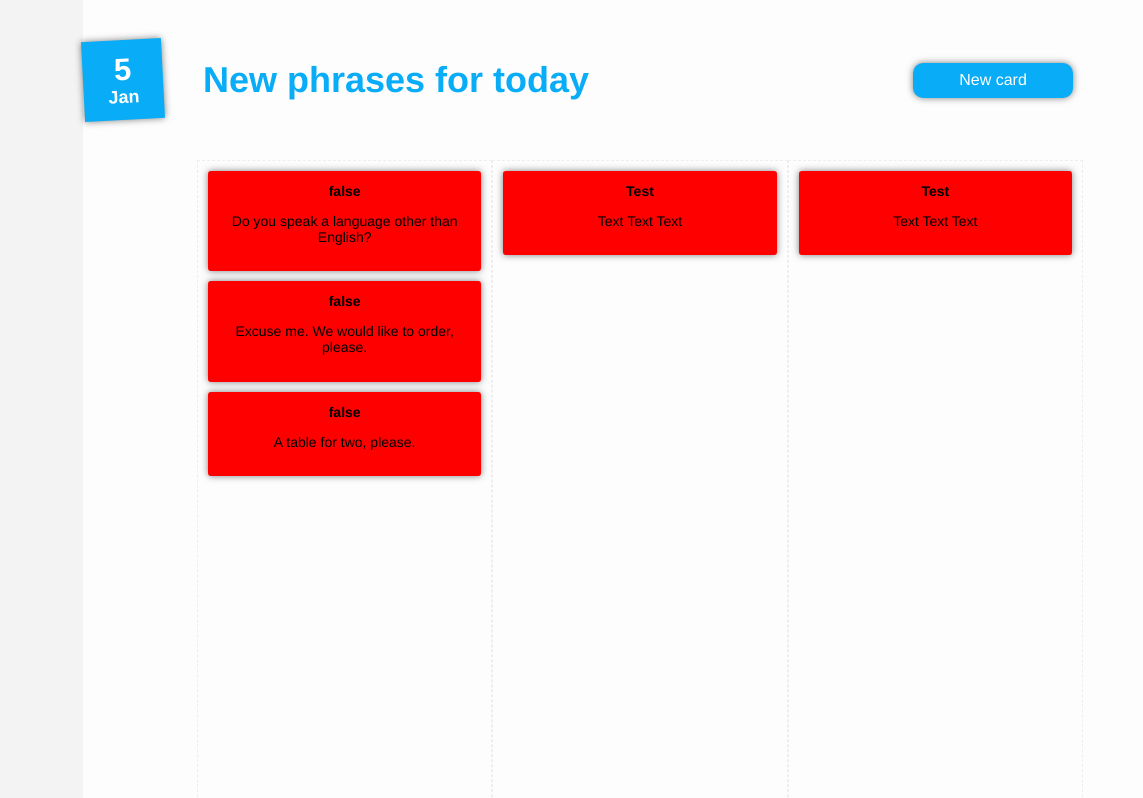
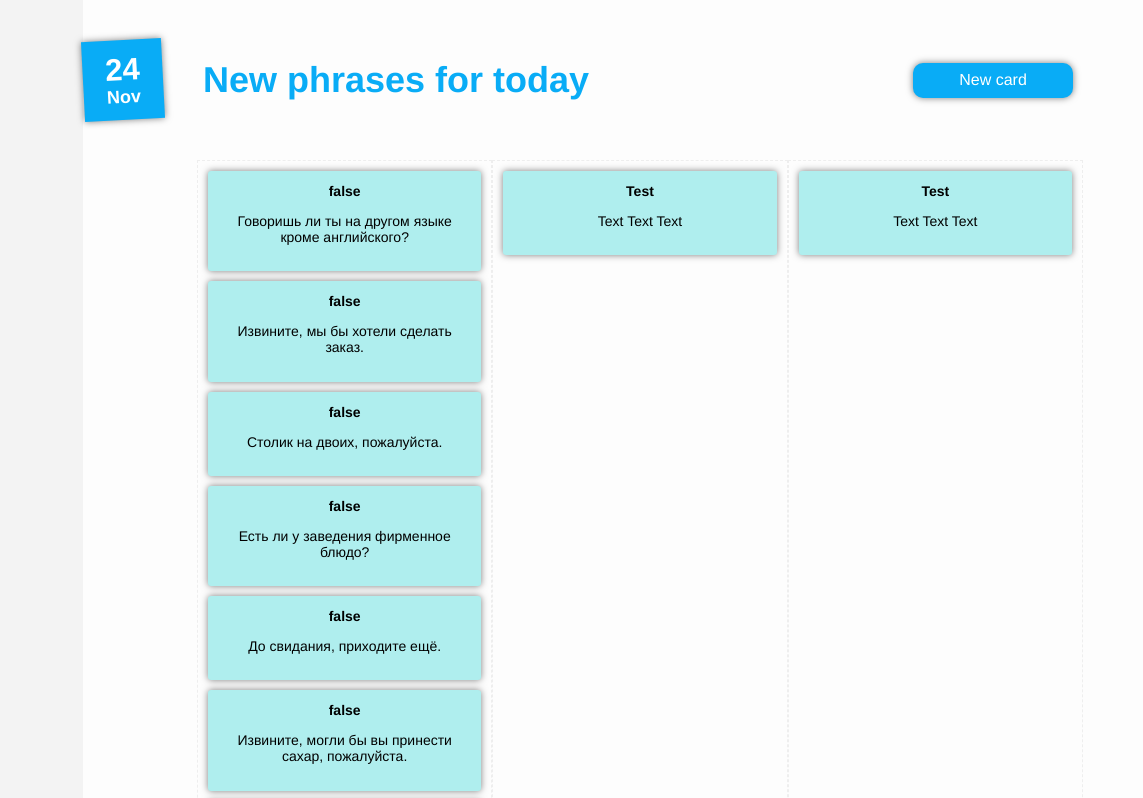
Before and after one commit to sber-info/sber-info.github.io, a website: page board/index.html in a window 1280 px wide. Shown: the top 798 px of the page, 0-1143 px from the left. Drawn offline with nearby package versions, Linux system fonts and the light colour scheme.

Commit message:
без компонент

```diff
--- a/board/css/style.css
+++ b/board/css/style.css
@@ -111,7 +111,8 @@ body {
 .column {
     width: 33.3%;
     border: 1px dashed #eee;
-    height: 100vh;
+    min-height: 100vh;
+    height: 100%;
 }
 
 .cards-list {
@@ -126,7 +127,7 @@ body {
 .card {
     padding: 12px;
     margin: 10px;
-    background-color: red;
+    background-color: paleturquoise;
     border-radius: 3px;
     text-align: center;
     box-shadow: 0 0 7px rgba(0, 0, 0, 0.5);
--- a/board/index.html
+++ b/board/index.html
@@ -9,7 +9,6 @@
     <link rel="stylesheet" href="css/style.css">
     <link rel="stylesheet" href="https://cdnjs.cloudflare.com/ajax/libs/normalize/8.0.1/normalize.css">
     <link rel="stylesheet" href="css/font-awesome.min.css">
-
 </head>
 
 <body>
@@ -19,8 +18,8 @@
 
                 <header class="header">
                     <div class="header-date">
-                        <span class="header-date__value date">5</span>
-                        <span class="header-date__value month">Jan</span>
+                        <span class="header-date__value date">{{calcDate}}</span>
+                        <span class="header-date__value month">{{calcMonth}}</span>
                     </div>
                     <h2 class="header-title">New phrases for today</h2>
                     <div class="controls">
@@ -30,19 +29,19 @@
                 </header>
 
                 <main class="columns">
-
-                    <div class="column">
+                    <!-- column1 { -->
+                    <div class="column" id="col1">
                         <ul class="cards-list">
-                            <li class="cards-item">
-                                <div class="card" v-for="card in cards"  @click="translate" :key="">
+                            <li v-for="card in cards" class="cards-item" :key="">
+                                <div class="card" @click="translate(card)">
                                     <span class="card-title">{{ reverseCard }}</span>
-                                    <p class="card-text">{{ card.sourceText }}</p>
+                                    <p class="card-text">{{ backTr(card) }}</p>
                                 </div>
                             </li>
                         </ul>
                     </div>
-
-                    <div class="column">
+                    <!-- column1 } -->
+                    <div class="column" id="col2">
                         <ul class="cards-list">
                             <li class="cards-item">
                                 <div class="card">
@@ -53,7 +52,7 @@
                         </ul>
                     </div>
 
-                    <div class="column">
+                    <div class="column" id="col3">
                         <ul class="cards-list">
                             <li class="cards-item">
                                 <div class="card">
--- a/board/js/index.js
+++ b/board/js/index.js
@@ -3,44 +3,62 @@ let app = new Vue({
     data: {
         title: 'Test',
         text: 'Text Text Text',
-        // textRu: 'Текст Текст Текст',
+        date: 5,
+        month: 'Jun',
         reverseCard: false,
         cards: null,
-        cardsJSON: [
-            {
-                "theme": "Conversation",
-                "sourceText": "Do you speak a language other than English?",
-                "translation": "Говоришь ли ты на другом языке кроме английского?"
-            },
-            {
-                "theme": "Eating out",
-                "sourceText": "Excuse me. We would like to order, please.",
-                "translation": "Извините, мы бы хотели сделать заказ."
-            },
-            {
-                "theme": "Eating out",
-                "sourceText": "A table for two, please.",
-                "translation": "Столик на двоих, пожалуйста."
-            },
-        ],
+        err: '',
     },
 
     computed: {
+        calcDate() {
+            return this.date = new Date().getDate()
+        },
+        calcMonth() {
+            return this.month = new Date().toLocaleString('en', { month: 'short' })
+        },
+
     },
 
+    created: {},
+
     methods: {
-        translate() {
-            this.reverseCard = !this.reverseCard
-            setTimeout(() => {
-                this.reverseCard = false
-            }, 3000);
-            return
-        }
+        async getData() {
+            try {
+                this.cards = await fetch('https://raw.githubusercontent.com/sber-info/sber-info.github.io/master/board/json/Phrases.json')
+                    .then(data => data.json())
+            }
+            catch {
+                this.err = error
+            }
+        },
+        translate(card) {
+            return this.reverseCard = !this.reverseCard
+            // this.f(card, this.reverseCard )
+            // card.sourceText
+            // console.log(card.translation)
+
+            // this.reverseCard = !this.reverseCard
+            // setTimeout(() => {
+            //     this.reverseCard = false
+            // }, 3000);
+        },
+
+        backTr(card) {
+            return this.reverseCard ? card.sourceText : card.translation
+        },
+
+        sortByWords() {
+            // this.cards.sort((a, b) => {
+            //     a.sourceText.length > b.sourceText.length ? 1 : -1
+            // })
+            // this.cards.sort()
+            return this.cards
+        },
     },
-    mounted() {
-        this.cards = this.cardsJSON
 
-        // this.cards = JSON.parse(this.cardsJSON)
-        // console.log(this.cards)
+    async mounted() {
+        await this.getData()
+        //сортировака 3х массивов
     }
 })
```
